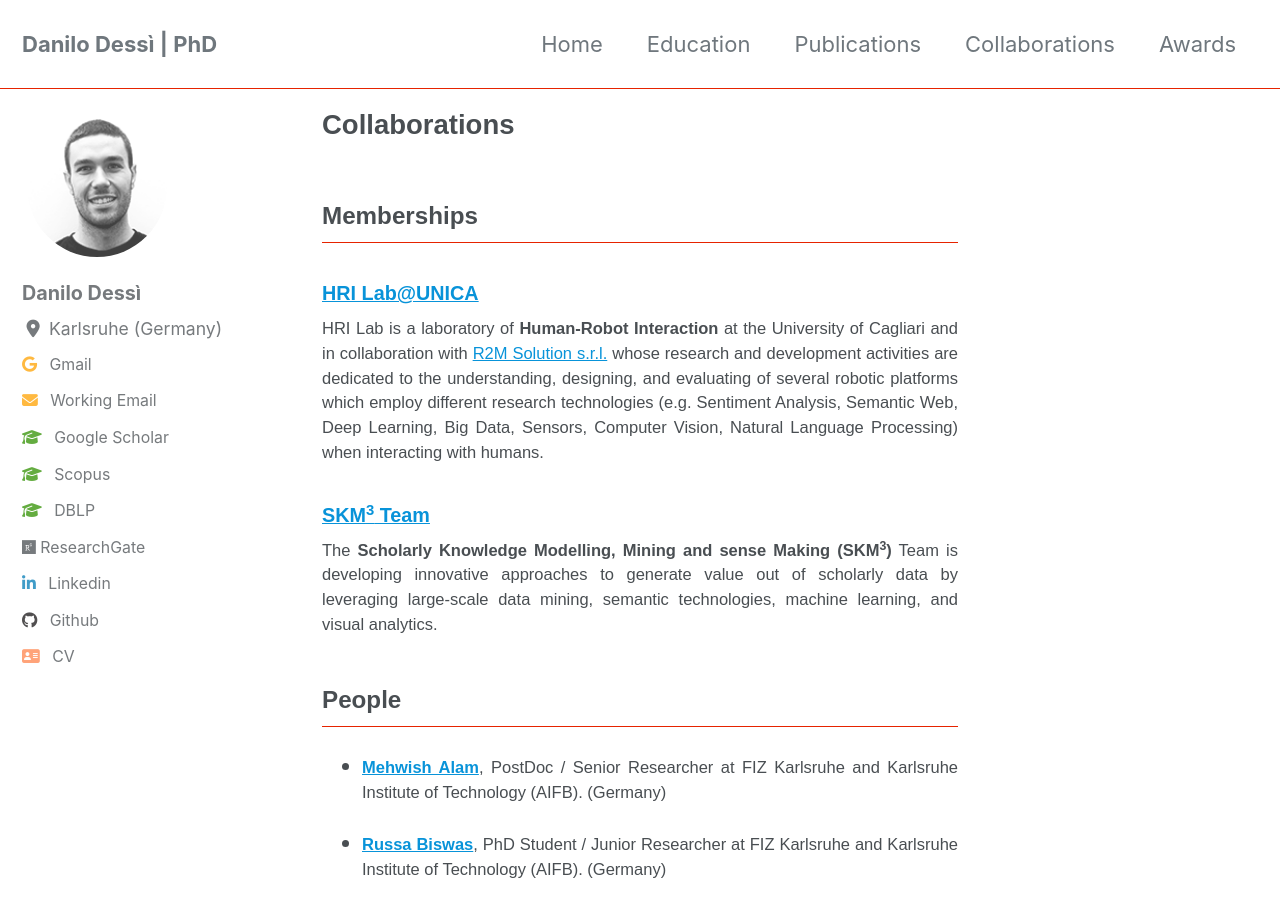
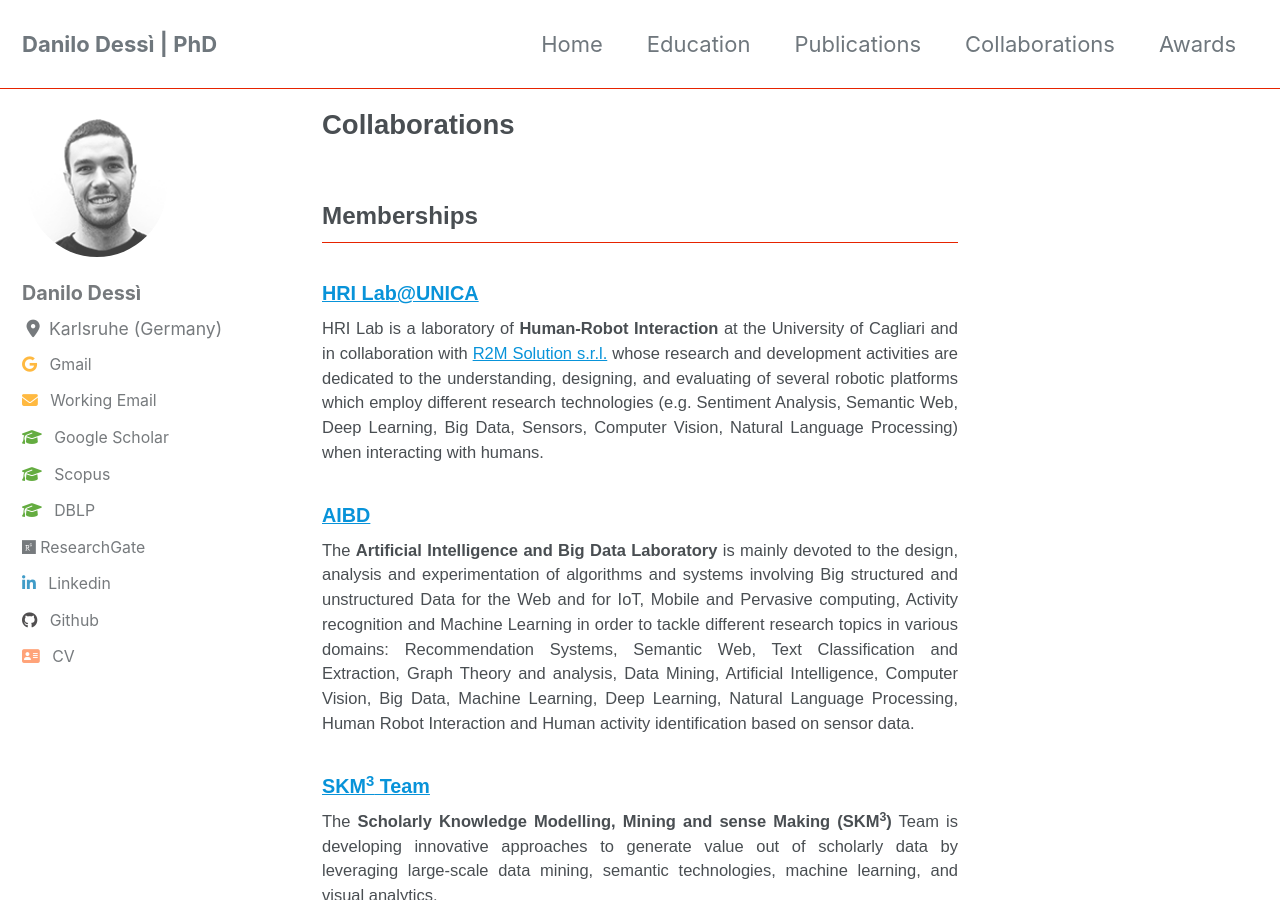
Before and after one commit to danilo-dessi/danilo-dessi.github.io, a Jekyll site: the page built from pages/collaborations.md, in a window 1280 px wide and 900 px high. Built offline with Jekyll 4.4.1, drawn with Linux system fonts in a browser that asks for light colours; cached includes are drawn as plain includes; nearby versions of some CDN libraries; part of the change alters nothing that is shown; some of the changed text lies outside the part shown.

Commit message:
Update collaborations.md

```diff
--- a/pages/collaborations.md
+++ b/pages/collaborations.md
@@ -12,6 +12,9 @@ title: Collaborations
 
 HRI Lab is a laboratory of **Human-Robot Interaction** at the University of Cagliari and in collaboration with [R2M Solution s.r.l.](http://www.r2msolution.com/) whose research and development activities are dedicated to the understanding, designing, and evaluating of several robotic platforms which employ different research technologies (e.g. Sentiment Analysis, Semantic Web, Deep Learning, Big Data, Sensors, Computer Vision, Natural Language Processing) when interacting with humans.
 
+### [AIBD](https://aibd.unica.it/)
+
+The **Artificial Intelligence and Big Data Laboratory** is mainly devoted to the design, analysis and experimentation of algorithms and systems involving Big structured and unstructured Data for the Web and for IoT, Mobile and Pervasive computing, Activity recognition and Machine Learning in order to tackle different research topics in various domains: Recommendation Systems, Semantic Web, Text Classification and Extraction, Graph Theory and analysis, Data Mining, Artificial Intelligence, Computer Vision, Big Data, Machine Learning, Deep Learning, Natural Language Processing, Human Robot Interaction and Human activity identification based on sensor data.
 
 ### [SKM<sup>3</sup> Team](http://skm.kmi.open.ac.uk/)
 
@@ -62,6 +65,22 @@ The **Scholarly Knowledge Modelling, Mining and sense Making (SKM<sup>3</sup>)**
 - [**Oleksandra Vsesviatska**](https://www.fiz-karlsruhe.de/en/forschung/information-service-engineering#staff), PhD Student / Junior Researcher at FIZ Karlsruhe and Karlsruhe Institute of Technology (AIFB). (Germany)
 
 
+## Program Committee
+
+- ISWC Research Track (2020 - )
+
+- ACM SAC Knowledge and Language Processing track (2019 - )
+
+- Clic-it conference (2019 - )
+
+- Semantics EU conference P&D track (2019-2020)
+
+- CSSA workshop at CIKM (2020)
+
+- SKG workshop at TPDL (2020)
+
+- Bias workshop at ECIR (2020)
+
 
 ## Reviewing activity for International Conferences and Journals
 
```
